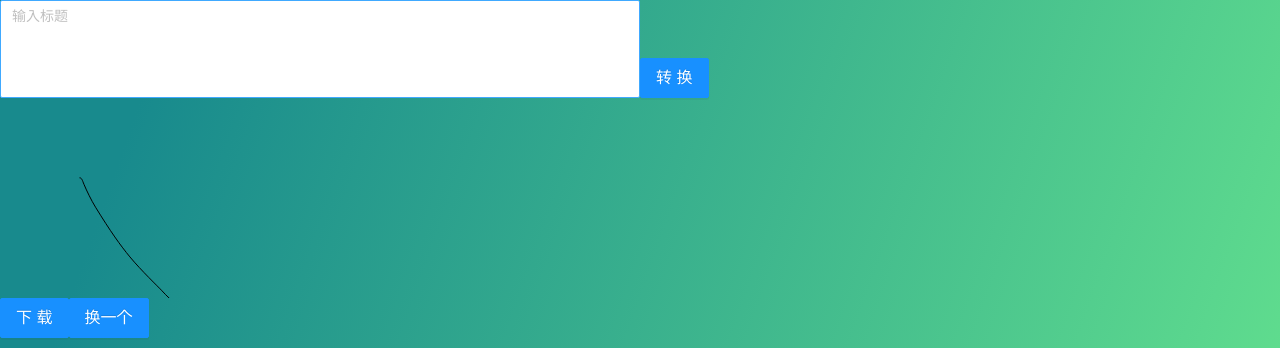
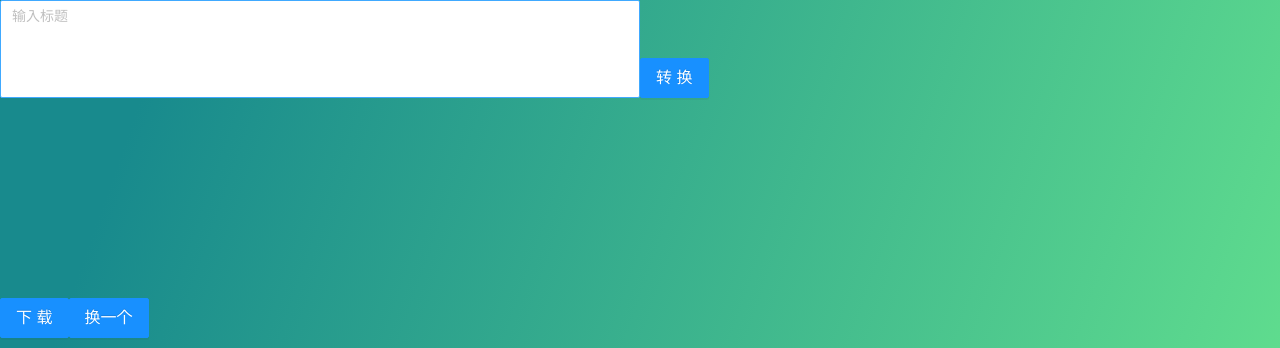
Before and after one commit to jiaw3i/pureland, a React (Create React App) app: page /tc in a window 1280 px wide. Shown: the top 348 px of the page. Built offline with nearby package versions, Linux system fonts and the light colour scheme.

Commit message:
feat: path-svg

```diff
--- a/package.json
+++ b/package.json
@@ -47,6 +47,7 @@
     "lodash.clamp": "^4.0.3",
     "mini-css-extract-plugin": "^2.4.5",
     "moment": "^2.29.4",
+    "path-svg": "^0.2.1",
     "postcss": "^8.4.4",
     "postcss-flexbugs-fixes": "^5.0.2",
     "postcss-loader": "^6.2.1",
--- a/src/page/text2cover/pages/text2cover/text2cover.tsx
+++ b/src/page/text2cover/pages/text2cover/text2cover.tsx
@@ -4,6 +4,8 @@ import './text2cover.less';
 import {Button, Input, Image} from "antd";
 import TextArea from "antd/es/input/TextArea";
 import {randomGradientColors} from "../../../../actions/ExternalApi";
+const SvgPath = require('path-svg/svg-path');
+
 
 export default function TitleConversion() {
 
@@ -16,6 +18,7 @@ export default function TitleConversion() {
 
     const [gradientStyle, setGradientStyle] = useState("");
     const [fontSize, setFontSize] = useState(0);
+    const [svgPath, setSvgPath] = useState("");
 
     /**
      * 给title复制
@@ -37,7 +40,7 @@ export default function TitleConversion() {
         }, 1000);
     }
 
-    const calculateMaxFontSize = (width:number,height:number) => {
+    const calculateMaxFontSize = (width: number, height: number) => {
         let titleLength = title.length;
 
         let maxFontSize = width / titleLength;
@@ -45,15 +48,32 @@ export default function TitleConversion() {
 
     }
 
+    const randomPath = (width: number, height: number) => {
+        SvgPath().to(1000, 1000).hline(1010).vline(1010).hline(1000).str();
+        // 随机生成一个路径
+        let path = "";
+        let x = 0;
+        let y = 0;
+        for (let i = 0; i < title.length; i++) {
+            x = Math.floor(Math.random() * width);
+            y = Math.floor(Math.random() * height);
+            path += `M${x} ${y} `;
+        }
+        setSvgPath(path);
+    }
+
     const nextStyle = () => {
         // 生成随机的渐变色
         // 1-14256之间的随机数
         let random = Math.floor(Math.random() * 14256 + 1) + "";
+        randomPath(512, 200);
+        console.log("random", svgPath);
         // 生成随机字体大小
-        let randomFontSize = Math.floor(Math.random() * calculateMaxFontSize(512,200) + 1) + "";
+        let randomFontSize = Math.floor(Math.random() * calculateMaxFontSize(512, 200) + 1) + "";
+        console.log("randomFontSize", randomFontSize);
         setFontSize(parseInt(randomFontSize));
         randomGradientColors(random).then((res) => {
-            console.log("random", res[0].gradient.split(":")[1].replace(";", ""));
+            // console.log("random", res[0].gradient.split(":")[1].replace(";", ""));
             setGradientStyle(res[0].gradient.split(":")[1].replace(";", ""));
         });
     }
@@ -71,10 +91,11 @@ export default function TitleConversion() {
                     fontSize: fontSize,
                 }} className={styles.titleConversionOutputPreview}>
                     <div className={styles.titleConversionOutputTitle}>
-                        <svg  width={512} height={200}>
+                        <svg width={512} height={200}>
                             <path id={"path1"}
                                   fill={"none"}
-                                  d="m79.5,79.8c2.29221,0 2.62296,2.11198 4.58442,6.78261c2.77392,6.60527 7.18585,15.63238 11.46104,22.6087c14.85706,24.24401 25.10016,38.52577 34.38312,49.73913c11.32295,13.67756 28.65814,30.15889 32.09091,33.91304c20.01631,21.89037 33.79263,24.05324 55.01299,31.65217c15.68572,5.61702 41.28779,8.04327 59.5974,9.04348c20.72507,1.13216 59.5974,2.26087 84.81169,2.26087c25.21428,0 61.88961,-2.26087 68.76623,-4.52174l2.29221,0"
+                                // d="m79.5,79.8c2.29221,0 2.62296,2.11198 4.58442,6.78261c2.77392,6.60527 7.18585,15.63238 11.46104,22.6087c14.85706,24.24401 25.10016,38.52577 34.38312,49.73913c11.32295,13.67756 28.65814,30.15889 32.09091,33.91304c20.01631,21.89037 33.79263,24.05324 55.01299,31.65217c15.68572,5.61702 41.28779,8.04327 59.5974,9.04348c20.72507,1.13216 59.5974,2.26087 84.81169,2.26087c25.21428,0 61.88961,-2.26087 68.76623,-4.52174l2.29221,0"
+                                  d={svgPath}
                                   stroke={"#000000"}
                             />
                             <text>
```
Also changed, not shown: 1 other file (tests, documents, lock files or other folders).
